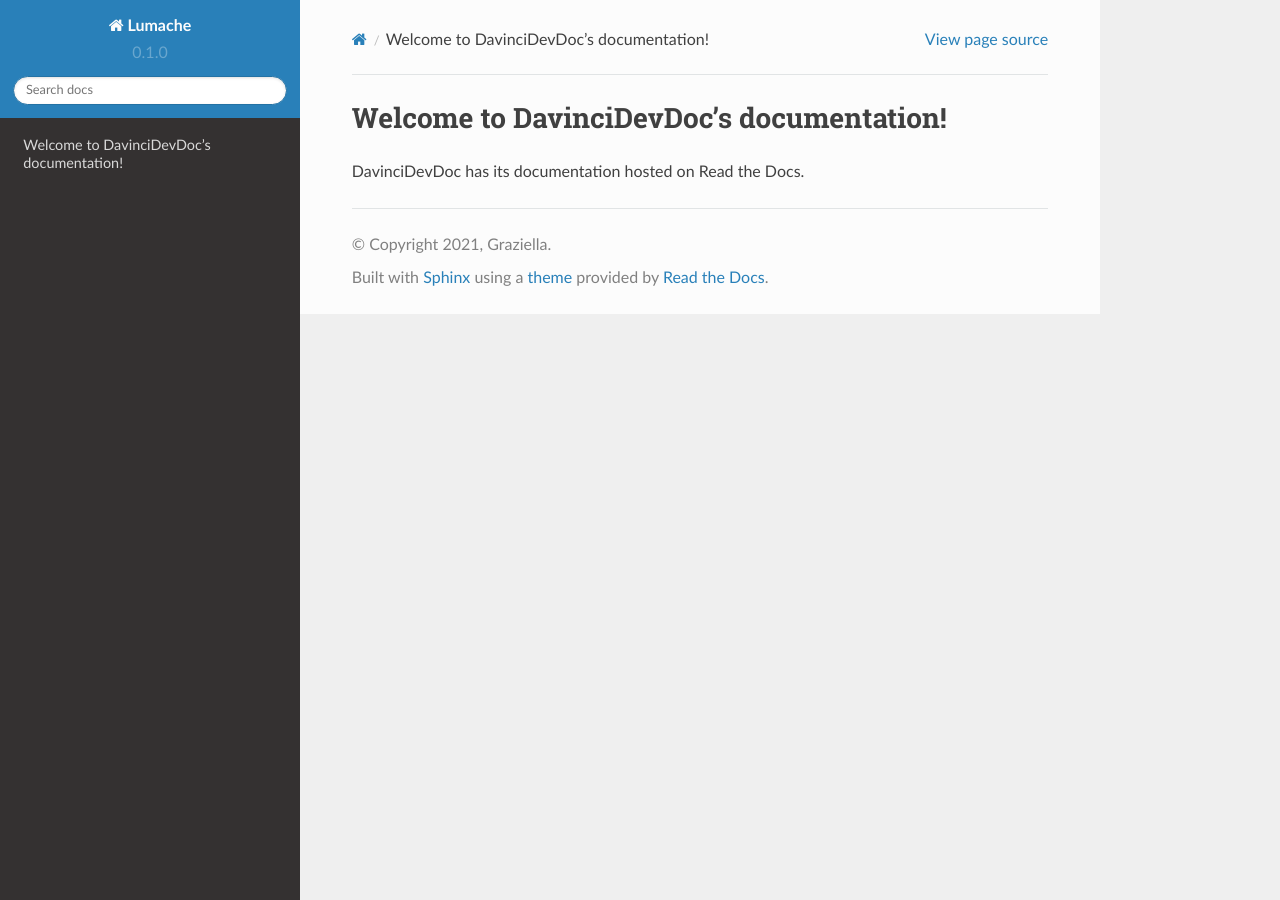
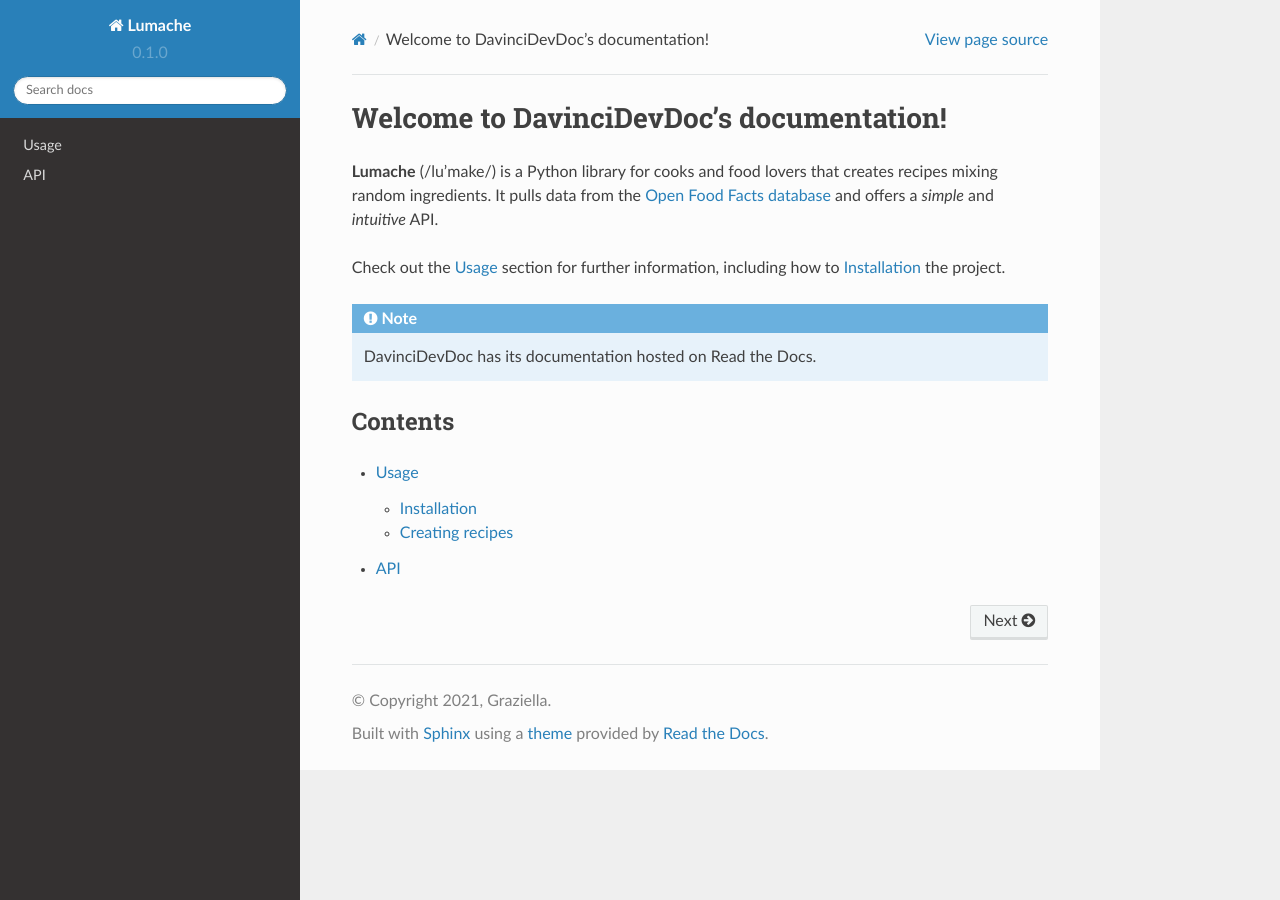
Before and after one commit to b3n0y/ResolveDevDoc, a Sphinx documentation site: the page built from docs/source/index.rst, in a window 1280 px wide. Built offline with Sphinx 7.4.7 and the Read the Docs theme 2.0.0, drawn with Linux system fonts in a browser that asks for light colours.

Commit message:
Update index.rst
add original code as sample

```diff
--- a/docs/source/index.rst
+++ b/docs/source/index.rst
@@ -1,4 +1,22 @@
 Welcome to DavinciDevDoc's documentation!
 ===================================
 
-DavinciDevDoc has its documentation hosted on Read the Docs.
+**Lumache** (/lu'make/) is a Python library for cooks and food lovers
+that creates recipes mixing random ingredients.
+It pulls data from the `Open Food Facts database <https://world.openfoodfacts.org/>`_
+and offers a *simple* and *intuitive* API.
+
+Check out the :doc:`usage` section for further information, including
+how to :ref:`installation` the project.
+
+.. note::
+
+   DavinciDevDoc has its documentation hosted on Read the Docs.
+
+Contents
+--------
+
+.. toctree::
+
+   usage
+   api
```
